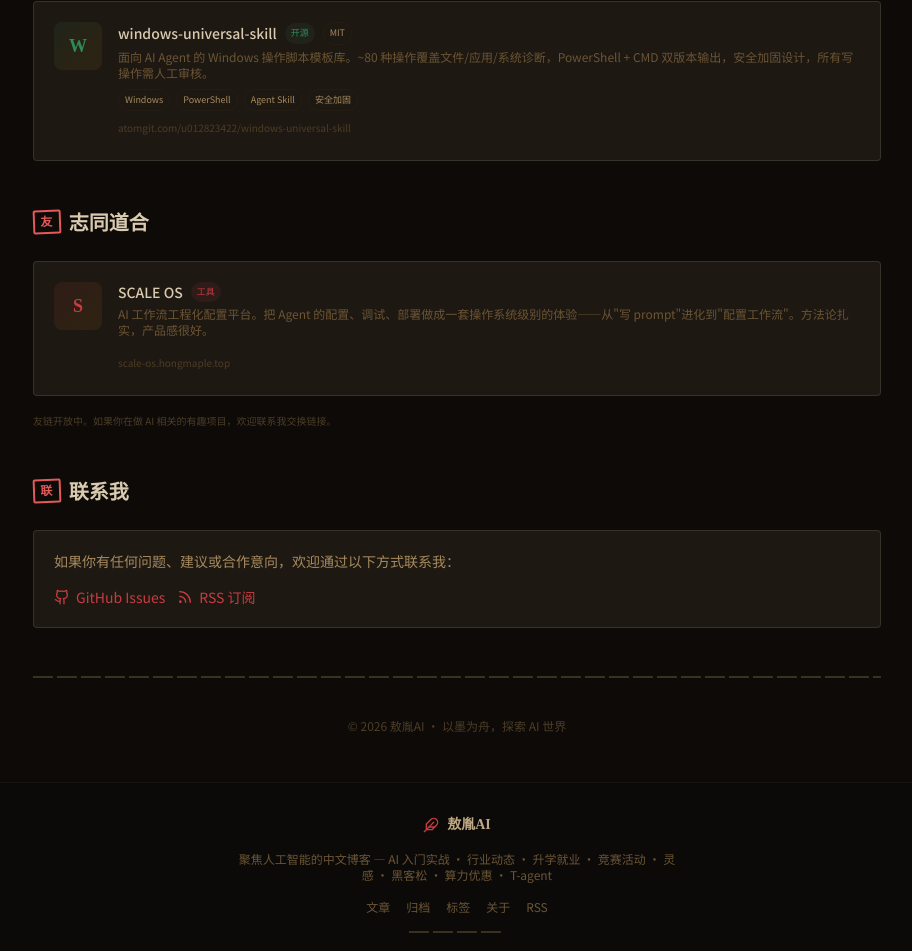
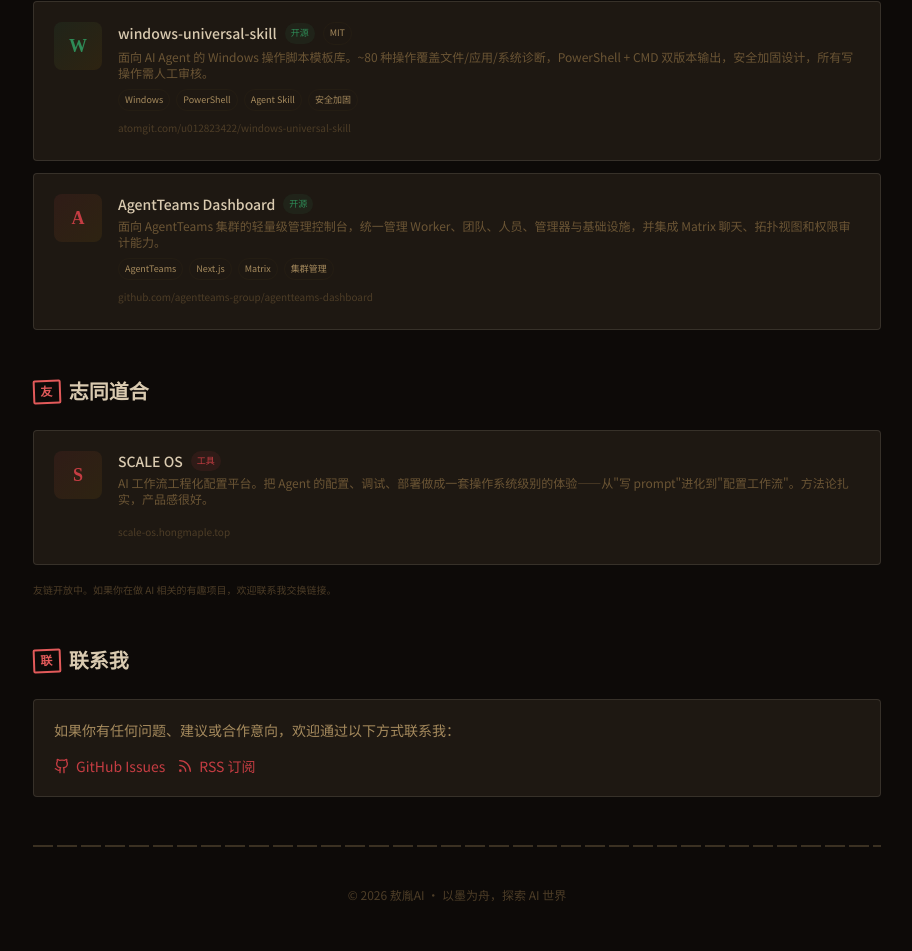
Before and after one commit to nillikechatchat/aoyinai, a Next.js app: page /about in a window 1280 px wide. Shown: the part 1718-2669 px from the top of the page, without its empty margins (183-1095 px from the left). Built offline with nearby package versions, Linux system fonts and the light colour scheme; no server answers.

Commit message:
feat: 增加 AgentTeams 开源项目 Co-authored-by: monkeycode-ai <monkeycode-ai@chaitin.com>

```diff
--- a/app/about/page.tsx
+++ b/app/about/page.tsx
@@ -211,6 +211,40 @@
               </div>
             </div>
           </a>
+          <a
+            href="https://github.com/agentteams-group/agentteams-dashboard"
+            target="_blank"
+            rel="noopener noreferrer"
+            className="card group p-5 transition-all hover:border-vermilion/40"
+          >
+            <div className="flex items-start gap-4">
+              <div className="flex items-center justify-center w-12 h-12 rounded-lg bg-gradient-to-br from-vermilion/10 to-gold/10 text-vermilion group-hover:from-vermilion/20 group-hover:to-gold/20 transition-colors shrink-0">
+                <span className="font-serif text-lg font-bold">A</span>
+              </div>
+              <div className="flex-1 min-w-0">
+                <div className="flex items-center gap-2 mb-1">
+                  <h3 className="font-medium text-sm text-ink-800 dark:text-ink-200 group-hover:text-vermilion transition-colors">
+                    AgentTeams Dashboard
+                  </h3>
+                  <span className="text-[9px] px-1.5 py-0.5 rounded-full bg-jade/10 text-jade">
+                    开源
+                  </span>
+                </div>
+                <p className="text-xs text-ink-500 dark:text-ink-600 mb-2">
+                  面向 AgentTeams 集群的轻量级管理控制台，统一管理 Worker、团队、人员、管理器与基础设施，并集成 Matrix 聊天、拓扑视图和权限审计能力。
+                </p>
+                <div className="flex flex-wrap gap-1.5">
+                  <span className="text-[9px] px-1.5 py-0.5 rounded-full border border-ink-200/30 dark:border-ink-800/30 text-ink-400">AgentTeams</span>
+                  <span className="text-[9px] px-1.5 py-0.5 rounded-full border border-ink-200/30 dark:border-ink-800/30 text-ink-400">Next.js</span>
+                  <span className="text-[9px] px-1.5 py-0.5 rounded-full border border-ink-200/30 dark:border-ink-800/30 text-ink-400">Matrix</span>
+                  <span className="text-[9px] px-1.5 py-0.5 rounded-full border border-ink-200/30 dark:border-ink-800/30 text-ink-400">集群管理</span>
+                </div>
+                <span className="text-[10px] text-ink-400 dark:text-ink-700 mt-2 inline-block">
+                  github.com/agentteams-group/agentteams-dashboard
+                </span>
+              </div>
+            </div>
+          </a>
         </div>
       </section>
 
```
